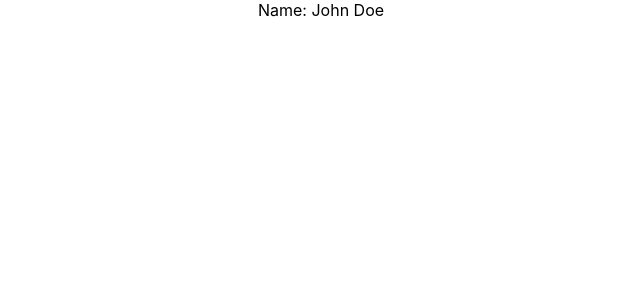
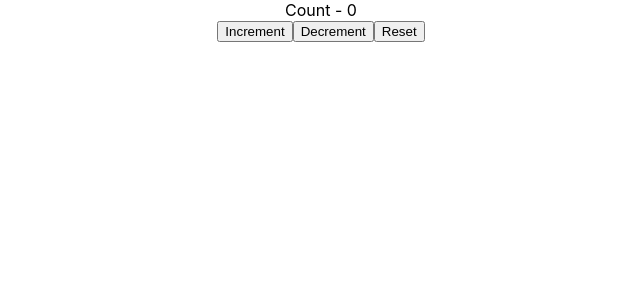
Before and after one commit to arip995/React-Practice, a React (Create React App) app: page / in a window 1280 px wide. Shown: the top 300 px of the page, without its empty margins (319-959 px from the left). Built offline with nearby package versions, Linux system fonts and the light colour scheme.

Commit message:
understood usereducer

```diff
--- a/src/App.js
+++ b/src/App.js
@@ -7,6 +7,7 @@
 import Callfunction from "./Components/callfunction";
 import CallApi from "./Components/CallApi";
 import ComponentA from "./Components/ComponentA";
+import UseReducer from "./Components/useReducer";
 function App() {
 	useEffect(() => {
 		// console.log('Hello')
@@ -19,7 +20,8 @@
 			{/* <Effect /> */}
 			{/* <Callfunction /> */}
 			{/* <CallApi /> */}
-			<ComponentA />
+			{/* <ComponentA /> */}
+      <UseReducer />
 		</div>
 	);
 }
--- /dev/null
+++ b/src/Components/useReducer.jsx
@@ -0,0 +1,32 @@
+import React, { useReducer } from "react";
+//useReducer(reducer, initialState)
+//newState = reducer(currentState, action)
+//useReducer returns a pair of values [newState, dispatch]
+// used for state management for state
+const UseReducer = () => {
+    const reducer = (currentState, action) =>{
+        switch(action){
+            case "Increment":
+                return currentState +1
+            case "Decrement":
+                return currentState -1
+            case "Reset":
+                return initialState
+            default:
+                return currentState
+        }
+    }
+	const initialState = 0;
+
+	const [count, dispatch] = useReducer(reducer, initialState);
+	return (
+		<div>
+            <div className="">Count - {count}</div>
+            <button onClick={()=> dispatch("Increment")}>Increment</button>
+            <button onClick={()=> dispatch("Decrement")}>Decrement</button>
+            <button onClick={()=> dispatch("Reset")}>Reset</button>
+		</div>
+	);
+};
+
+export default UseReducer;
```
